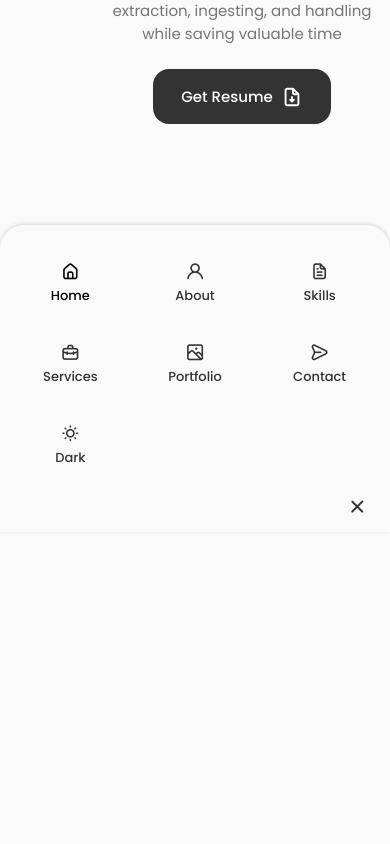
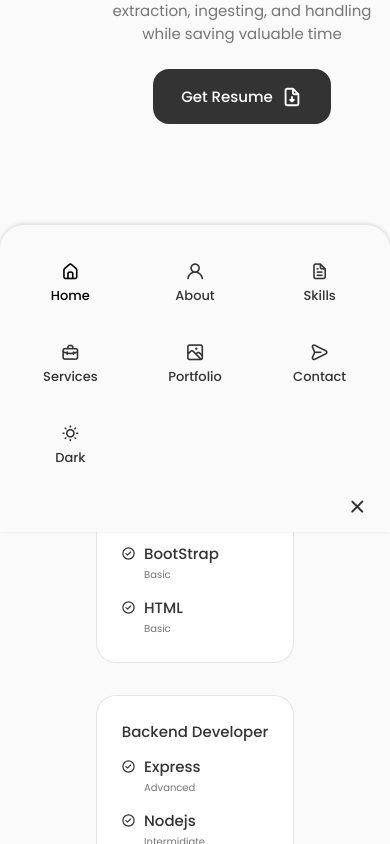
Before and after one commit to zbluee/portfolio, a React (Create React App) app in the folder client/: page / in a window 390 px wide. Shown: the part 1156-2000 px from the top of the page. Before the commit the page ends 1392 px from the top, so only its background shows below. Built offline with nearby package versions, Linux system fonts and the light colour scheme.

Commit message:
add skills page, checked svg, use selector to select toggleTheme in App.js, style in App.css

```diff
--- a/client/src/App.css
+++ b/client/src/App.css
@@ -10,7 +10,7 @@
   --text-color: hsl(0, 0%, 97%);
   --body-color: 	hsl(200, 31%, 10%);
   --container-color: black;
-  --box-background-color : hsl(200, 31%, 10%);
+  --box-background-color : hsl(201, 28%, 12%);
   --box-border-color : rgba(0, 0, 2, 0.247);
     background-color: 	hsl(200, 31%, 10%)
 
--- a/client/src/App.js
+++ b/client/src/App.js
@@ -1,9 +1,12 @@
 import React from "react";
 import "./App.css";
 import { connect } from 'react-redux';
+import { createStructuredSelector } from "reselect";
+import { selectToggleTheme } from "./redux/header/header.selectors"
 import Header from "./components/header/header.component";
 import Home from "./pages/home/home.component";
 import About from "./pages/about/about.component";
+import Skills from "./pages/skills/skills.component";
 
 class App extends React.Component {
 
@@ -15,13 +18,14 @@ class App extends React.Component {
         <main className="main">
           <Home />
           <About />
+          <Skills />
         </main>
       </div>
     );
   }
 }
 
-const mapStateToProps = ({header : {toggleTheme}}) => ({
-  toggleTheme
+const mapStateToProps = createStructuredSelector({
+  toggleTheme : selectToggleTheme
 })
 export default connect(mapStateToProps)(App);
--- /dev/null
+++ b/client/src/pages/skills/skills.component.jsx
@@ -0,0 +1,24 @@
+import React from "react";
+import "./skills.styles.css";
+import { connect } from "react-redux";
+import { selectSkillCollections } from "../../redux/skill/skill.selctors";
+import { createStructuredSelector } from "reselect";
+import SkillCollection from "../../components/skills-collection/skills-collection.component";
+
+const Skills = ({ skillCollections }) => (
+  <section className="skills section" id="skills">
+    <h2 className="section-title">Skills</h2>
+    <hr className="title-underline" />
+    <div className="skills-container container grid">
+      {skillCollections.map(({ id, ...othersSkillCollection }) => (
+        <SkillCollection key={id} {...othersSkillCollection} />
+      ))}
+    </div>
+  </section>
+);
+
+const mapStateToProps = createStructuredSelector({
+  skillCollections: selectSkillCollections,
+});
+
+export default connect(mapStateToProps)(Skills);
--- /dev/null
+++ b/client/src/pages/skills/skills.styles.css
@@ -0,0 +1,22 @@
+.skills-container {
+  grid-template-columns: repeat(3, 290px);
+  column-gap: 3rem;
+  justify-content: center;
+}
+
+/* Breakpoints  */
+
+/* For medium devices  */
+@media screen and (max-width: 576px) {
+  .skills-container {
+    grid-template-columns: 1fr;
+  }
+}
+
+/* For large devices  */
+@media screen and (max-width: 992px) {
+  .skills-container {
+    grid-template-columns: max-content;
+    row-gap: 2rem;
+  }
+}
```
Also changed, not shown: client/src/assets/checked.svg (added).
